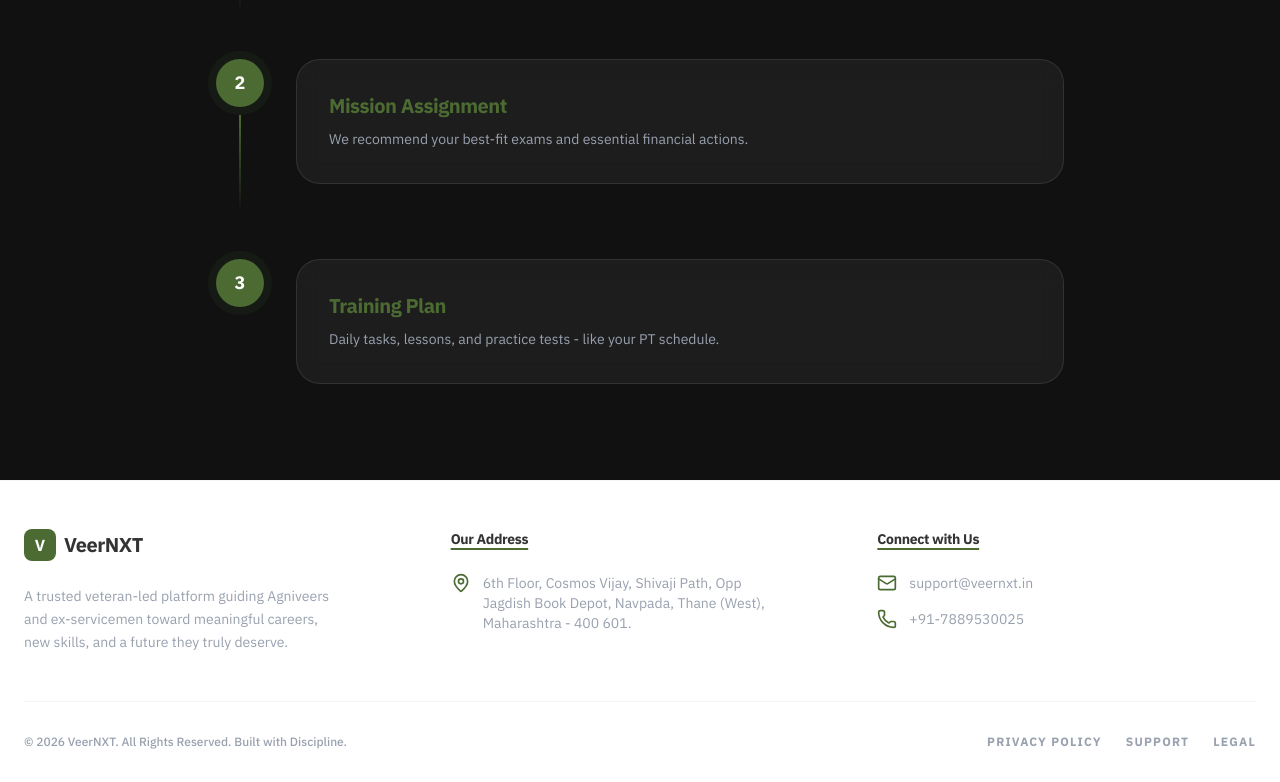
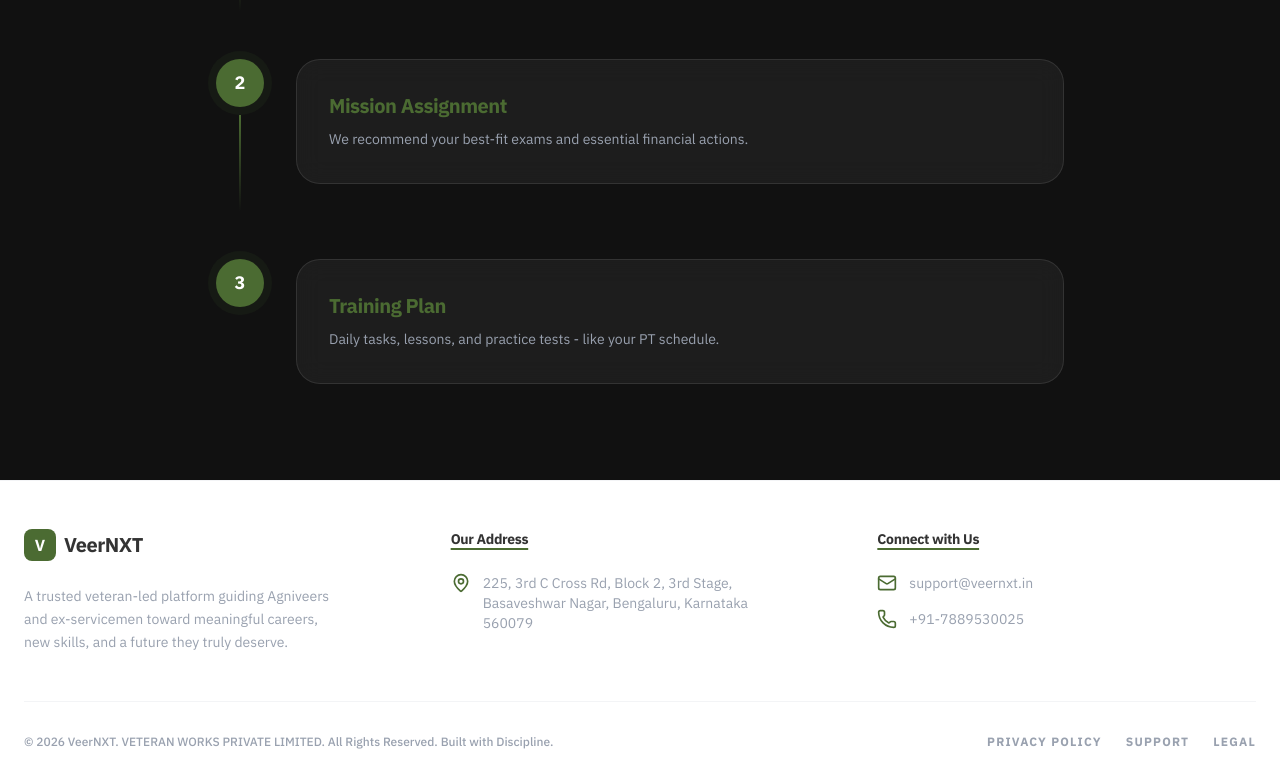
Before and after one commit to VeerNXT-ESM/VeerNXT, a React (Vite) app: page / in a window 1280 px wide. Shown: the part 2616-3398 px from the top of the page. Built offline with nearby package versions, Linux system fonts and the light colour scheme.

Commit message:
Update translations and marketing assets

```diff
--- a/src/translations.ts
+++ b/src/translations.ts
@@ -67,9 +67,9 @@ export const resources = {
         },
         address: {
           title: "Our Address",
-          value: "6th Floor, Cosmos Vijay, Shivaji Path, Opp Jagdish Book Depot, Navpada, Thane (West), Maharashtra - 400 601."
+          value: "225, 3rd C Cross Rd, Block 2, 3rd Stage, Basaveshwar Nagar, Bengaluru, Karnataka 560079"
         },
-        copy: "© 2026 VeerNXT. All Rights Reserved. Built with Discipline."
+        copy: "© 2026 VeerNXT. VETERAN WORKS PRIVATE LIMITED. All Rights Reserved. Built with Discipline."
       }
     }
   },
@@ -140,9 +140,9 @@ export const resources = {
         },
         address: {
           title: "हमारा पता",
-          value: "छठी मंजिल, कॉसमॉस विजय, शिवाजी पथ, जगदीश बुक डिपो के सामने, नवपाड़ा, ठाणे (पश्चिम), महाराष्ट्र - 400 601।"
+          value: "225, 3rd C Cross Rd, Block 2, 3rd Stage, Basaveshwar Nagar, Bengaluru, Karnataka 560079"
         },
-        copy: "© 2026 VeerNXT. सर्वाधिकार सुरक्षित। अनुशासन के साथ निर्मित।"
+        copy: "© 2026 VeerNXT. VETERAN WORKS PRIVATE LIMITED. सर्वाधिकार सुरक्षित। अनुशासन के साथ निर्मित।"
       }
     }
   },
@@ -213,9 +213,9 @@ export const resources = {
         },
         address: {
           title: "எங்கள் முகவரி",
-          value: "6வது தளம், காஸ்மோஸ் விஜய், சிவாஜி பாதை, ஜகதீஷ் புத்தகக் கடைக்கு எதிரில், நவ்பாடா, தானே (மேற்கு), மகாராஷ்டிரா - 400 601."
+          value: "225, 3rd C Cross Rd, Block 2, 3rd Stage, Basaveshwar Nagar, Bengaluru, Karnataka 560079"
         },
-        copy: "© 2026 VeerNXT. அனைத்து உரிமைகளும் பாதுகாக்கப்பட்டவை. ஒழுக்கத்துடன் கட்டப்பட்டது."
+        copy: "© 2026 VeerNXT. VETERAN WORKS PRIVATE LIMITED. அனைத்து உரிமைகளும் பாதுகாக்கப்பட்டவை. ஒழுக்கத்துடன் கட்டப்பட்டது."
       }
     }
   },
@@ -286,9 +286,9 @@ export const resources = {
         },
         address: {
           title: "আমাদের ঠিকানা",
-          value: "৬ষ্ঠ তলা, কসমস বিজয়, শিবাজি পথ, জগদীশ বুক ডিপোর বিপরীতে, নবপাড়া, থানে (পশ্চিম), মহারাষ্ট্র - ৪০০ ৬০১।"
+          value: "225, 3rd C Cross Rd, Block 2, 3rd Stage, Basaveshwar Nagar, Bengaluru, Karnataka 560079"
         },
-        copy: "© ২০২৬ VeerNXT। সর্বস্বত্ব সংরক্ষিত। শৃঙ্খলার সাথে নির্মিত।"
+        copy: "© 2026 VeerNXT. VETERAN WORKS PRIVATE LIMITED. সর্বস্বত্ব সংরক্ষিত। শৃঙ্খলার সাথে নির্মিত।"
       }
     }
   },
@@ -359,9 +359,9 @@ export const resources = {
         },
         address: {
           title: "आमचा पत्ता",
-          value: "6वा मजला, कॉसमॉस विजय, शिवाजी पथ, जगदीश बुक डेपो समोर, नवपाडा, ठाणे (पश्चिम), महाराष्ट्र - 400 601."
+          value: "225, 3rd C Cross Rd, Block 2, 3rd Stage, Basaveshwar Nagar, Bengaluru, Karnataka 560079"
         },
-        copy: "© 2026 VeerNXT. सर्व हक्क राखीव. शिस्तीने निर्मित."
+        copy: "© 2026 VeerNXT. VETERAN WORKS PRIVATE LIMITED. सर्व हक्क राखीव. शिस्तीने निर्मित."
       }
     }
   },
@@ -432,9 +432,9 @@ export const resources = {
         },
         address: {
           title: "ഞങ്ങളുടെ വിലാസം",
-          value: "6-ാം നില, കോസ്മോസ് വിജയ്, ശിവാജി റോഡ്, താനെ (വെസ്റ്റ്), മഹാരാഷ്ട്ര - 400 601."
+          value: "225, 3rd C Cross Rd, Block 2, 3rd Stage, Basaveshwar Nagar, Bengaluru, Karnataka 560079"
         },
-        copy: "© 2026 VeerNXT. എല്ലാ അവകാശങ്ങളും നിക്ഷിപ്തം."
+        copy: "© 2026 VeerNXT. VETERAN WORKS PRIVATE LIMITED. എല്ലാ അവകാശങ്ങളും നിക്ഷിപ്തം."
       }
     }
   },
@@ -505,9 +505,9 @@ export const resources = {
         },
         address: {
           title: "మా చిరునామా",
-          value: "6వ అంతస్తు, కాస్మోస్ విజయ్, శివాజీ రోడ్, థానే (వెస్ట్), మహారాష్ట్ర - 400 601."
+          value: "225, 3rd C Cross Rd, Block 2, 3rd Stage, Basaveshwar Nagar, Bengaluru, Karnataka 560079"
         },
-        copy: "© 2026 VeerNXT. అన్ని హక్కులు ప్రత్యేకించబడ్డాయి."
+        copy: "© 2026 VeerNXT. VETERAN WORKS PRIVATE LIMITED. అన్ని హక్కులు ప్రత్యేకించబడ్డాయి."
       }
     }
   },
@@ -578,9 +578,9 @@ export const resources = {
         },
         address: {
           title: "અમારું સરનામું",
-          value: "6ઠ્ઠો માળ, કોસ્મોસ વિજય, શિવાજી પાથ, થાણે (વેસ્ટ), મહારાષ્ટ્ર - 400 601."
+          value: "225, 3rd C Cross Rd, Block 2, 3rd Stage, Basaveshwar Nagar, Bengaluru, Karnataka 560079"
         },
-        copy: "© 2026 VeerNXT. સર્વાધિકાર સુરક્ષિત."
+        copy: "© 2026 VeerNXT. VETERAN WORKS PRIVATE LIMITED. સર્વાધિકાર સુરક્ષિત."
       }
     }
   }
```
